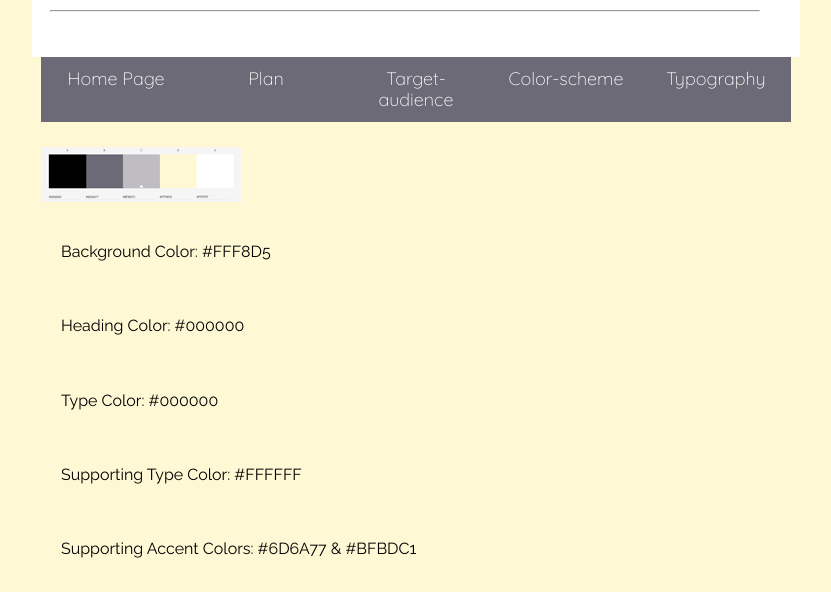
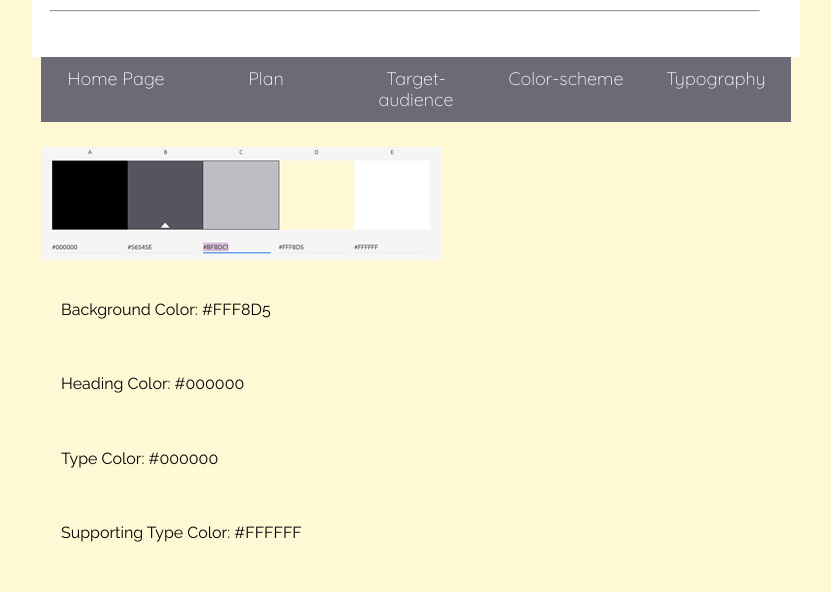
Before and after one commit to eharn/eharn.github.io, a plain HTML site: page lesson3/color-scheme.html in a window 1280 px wide. Shown: the part 208-800 px from the top of the page, without its empty margins (224-1055 px from the left). Drawn offline with Linux system fonts and the light colour scheme.

Commit message:
color test

```diff
--- a/lesson3/color-scheme.html
+++ b/lesson3/color-scheme.html
@@ -35,12 +35,12 @@
     </ul>
     </nav>
  <div>
-  <img src="images/color-palette.gif" alt="color palette" width="200">
+  <img src="images/colorpalette.gif" alt="color palette" width="400">
     <p>Background Color: #FFF8D5</p>
     <p>Heading Color: #000000</p>
     <p>Type Color: #000000</p>
     <p>Supporting Type Color: #FFFFFF</p>
-    <p>Supporting Accent Colors: #6D6A77 & #BFBDC1</p>
+    <p>Supporting Accent Colors: #56545E & #BFBDC1</p>
     </div>
 </main>
 <footer>
```
Also changed, not shown: lesson3/images/color-palette.gif (deleted), lesson3/images/colorpalette.gif (added).
